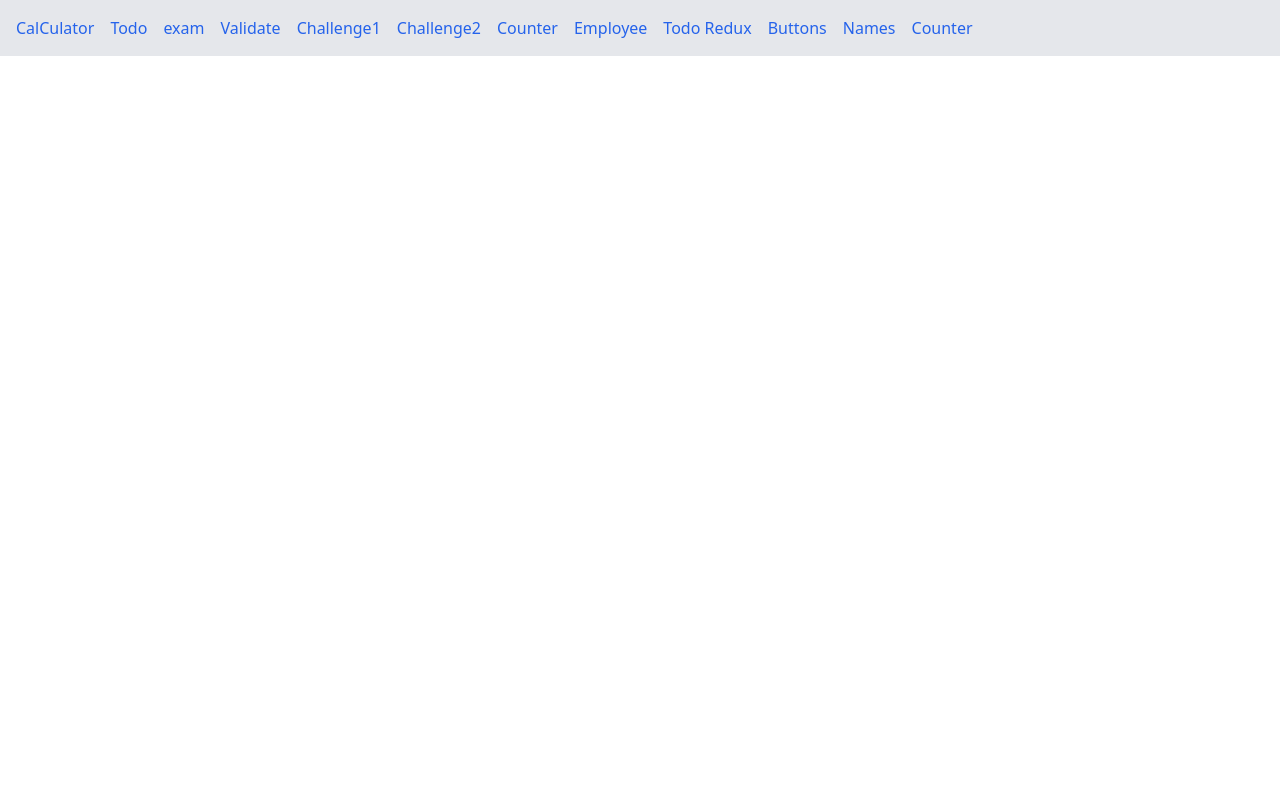
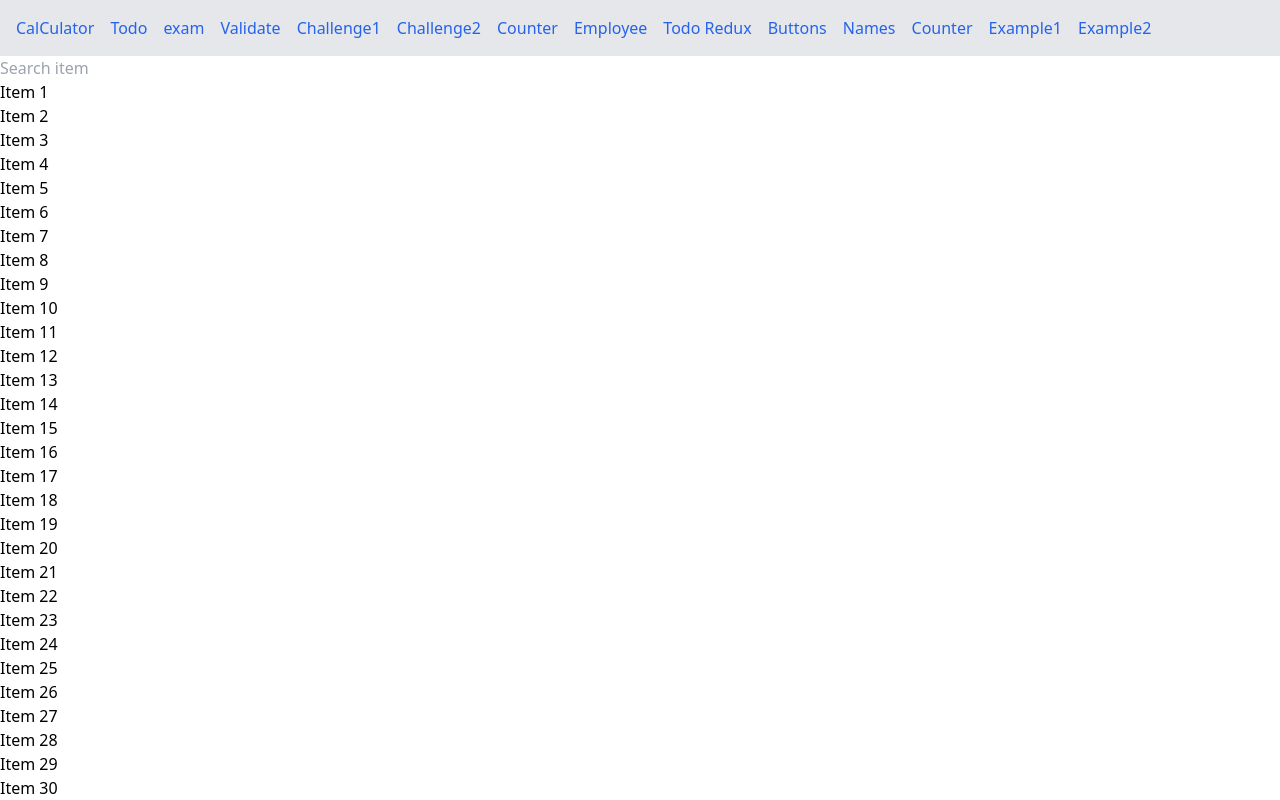
Before and after one commit to engineermagnifique/React_Calculator, a React (Create React App) app: page /ex1 in a window 1280 px wide. Shown: the top 800 px of the page. Built offline with nearby package versions, Linux system fonts and the light colour scheme.

Commit message:
added some challenges

```diff
--- a/src/App.js
+++ b/src/App.js
@@ -11,6 +11,8 @@ import ToggleButtons from "./components/Toogle";
 import NameTransfer from "./components/nameTransfer";
 import Counting from "./redux/Counter";
 import ToDoApps from "./redux/todo";
+import Challenges1 from "./components/challenges/Challenge1";
+import Challenges2 from "./components/challenges/Challenge2";
 const App = () => {
   return (
     <BrowserRouter>
@@ -27,6 +29,8 @@ const App = () => {
         <Link to="/buttons" className="text-blue-600 hover:underline">Buttons</Link>
         <Link to="/names" className="text-blue-600 hover:underline">Names</Link>
         <Link to="/count" className="text-blue-600 hover:underline">Counter</Link>
+        <Link to="/ex1" className="text-blue-600 hover:underline">Example1</Link>
+        <Link to="/ex2" className="text-blue-600 hover:underline">Example2</Link>
       </nav>
 
       <Routes>
@@ -41,7 +45,9 @@ const App = () => {
         <Route path="/buttons" element={<ToggleButtons />} />
         <Route path="/names" element={<NameTransfer />} />
         <Route path="/count" element={<Counting />}/>
-        <Route path="todoredux" element={<ToDoApps/>}/>
+        <Route path="/todoredux" element={<ToDoApps/>}/>
+        <Route path="/ex1" element={<Challenges1/>}/>
+        <Route path="/ex2" element={<Challenges2/>}/>
       </Routes>
     </BrowserRouter>
   );
--- /dev/null
+++ b/src/components/challenges/Challenge1.jsx
@@ -0,0 +1,46 @@
+/*
+Build a component that:
+
+- Renders a list of 1000 items (dummy data).
+- Has a text input for filtering items.
+- Optimize performance using *useMemo* (for filtering) and *useCallback* (for event handlers).
+aat-yhxs-nnc
+*/
+
+import React, { useCallback, useMemo,useState } from "react";
+
+const Challenges1=()=>{
+    const [search,setSearch]=useState('');
+    let items=useMemo(()=>{
+      return Array.from({length:1000},(_,i)=>`Item ${i+1}`);
+    },[])
+
+    const handleSearch=useCallback((e)=>{
+      setSearch(e.target.value);
+    },[]);
+
+    const filteredResults= useMemo(()=>{
+      return items.filter((item)=>item.toLowerCase().includes(search.toLowerCase()));
+    },[items,search])
+
+    console.log('Results',filteredResults);
+
+    return(
+      <div>
+        <input
+         type="text"
+         value={search}
+         placeholder="Search item"
+         onChange={(e)=>handleSearch(e)}
+         />
+         {
+          filteredResults.map((item,index)=>(
+            <div key={index}>
+              <p>{item}</p>
+            </div>
+          ))
+         }
+      </div>
+    )
+}
+export default Challenges1;
--- /dev/null
+++ b/src/components/challenges/Challenge2.jsx
@@ -0,0 +1,42 @@
+// Write a generic function identity that returns the value it receives without changing the type.
+
+// Build a component that fetches data from a public API (e.g., https://jsonplaceholder.typicode.com/posts).
+
+//     Use useEffect to fetch the data.
+
+// Display a loading indicator while fetching.Show the list of posts.Implement a “Refresh” button that re-fetches the posts.
+
+import React from "react";
+import useFetch2 from "../hooks/useFetch2";
+
+const Challenges2 = () => {
+  const { data, loading, error, refetch } = useFetch2(
+  "https://jsonplaceholder.typicode.com/posts"
+);
+
+  return (
+    <div>
+      <button onClick={refetch}>Refresh</button>
+
+      {loading && <p>Loading...</p>}
+      {error && <p style={{ color: "red" }}>{error}</p>}
+
+      {data?.map((item) => (
+        <div
+          key={item.id}
+          style={{
+            backgroundColor: "green",
+            color: "white",
+            padding: "10px",
+            margin: "4px",
+          }}
+        >
+          <p>{item.title}</p>
+          <p>{item.body}</p>
+        </div>
+      ))}
+    </div>
+  );
+};
+
+export default Challenges2;
--- /dev/null
+++ b/src/components/hooks/useFetch2.js
@@ -0,0 +1,31 @@
+import { useEffect, useState, useCallback } from "react";
+
+const useFetch2 = (url) => {
+  const [data, setData] = useState([]);
+  const [loading, setLoading] = useState(false);
+  const [error, setError] = useState("");
+
+  const FetchData = useCallback(async () => {
+    try {
+      setLoading(true);
+      setError("");
+
+      const res = await fetch(url);
+      const results = await res.json();
+
+      setData(results);
+    } catch (err) {
+      setError(err.message || "Something went wrong");
+    } finally {
+      setLoading(false);
+    }
+  }, [url]);
+
+  useEffect(() => {
+    FetchData();
+  }, [FetchData]);
+
+  return { data, loading, error, refetch: FetchData };
+};
+
+export default useFetch2;
```
